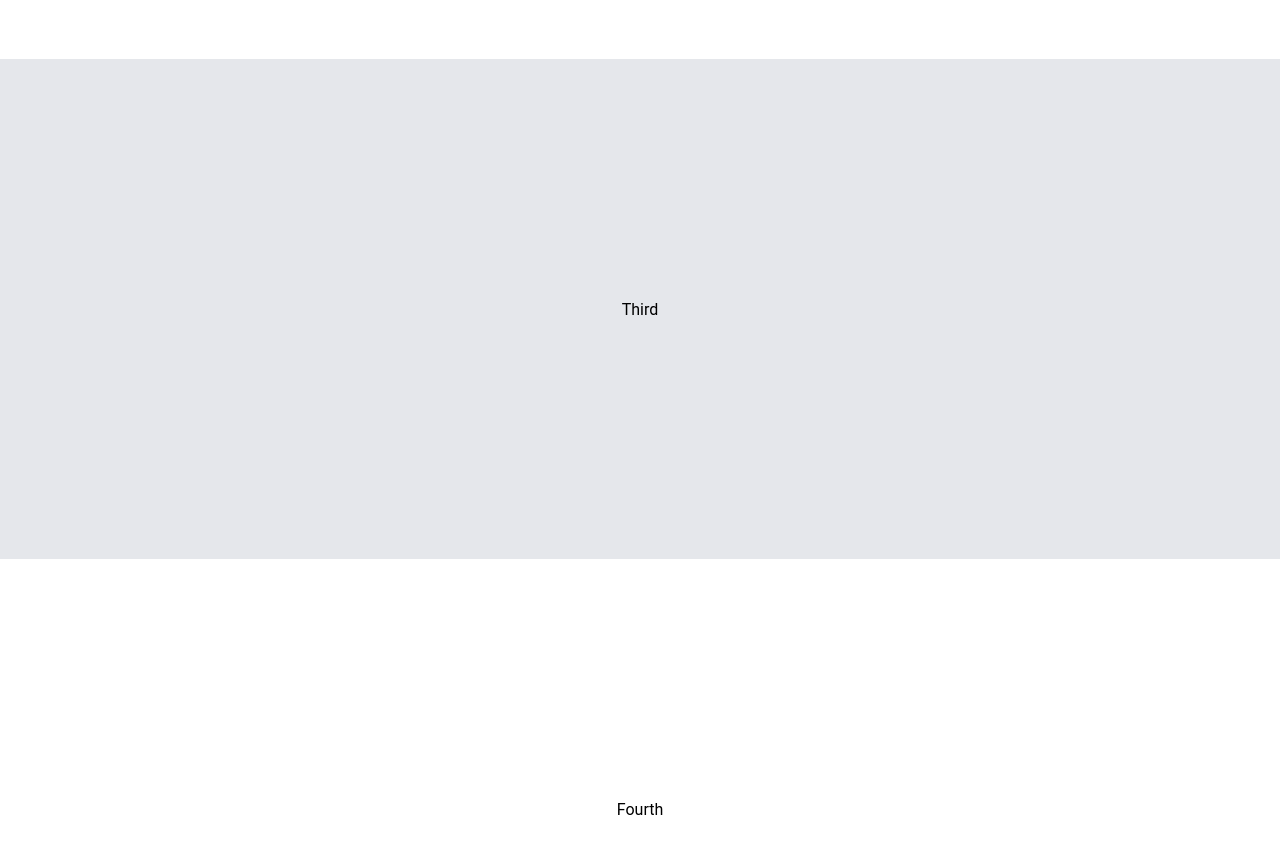
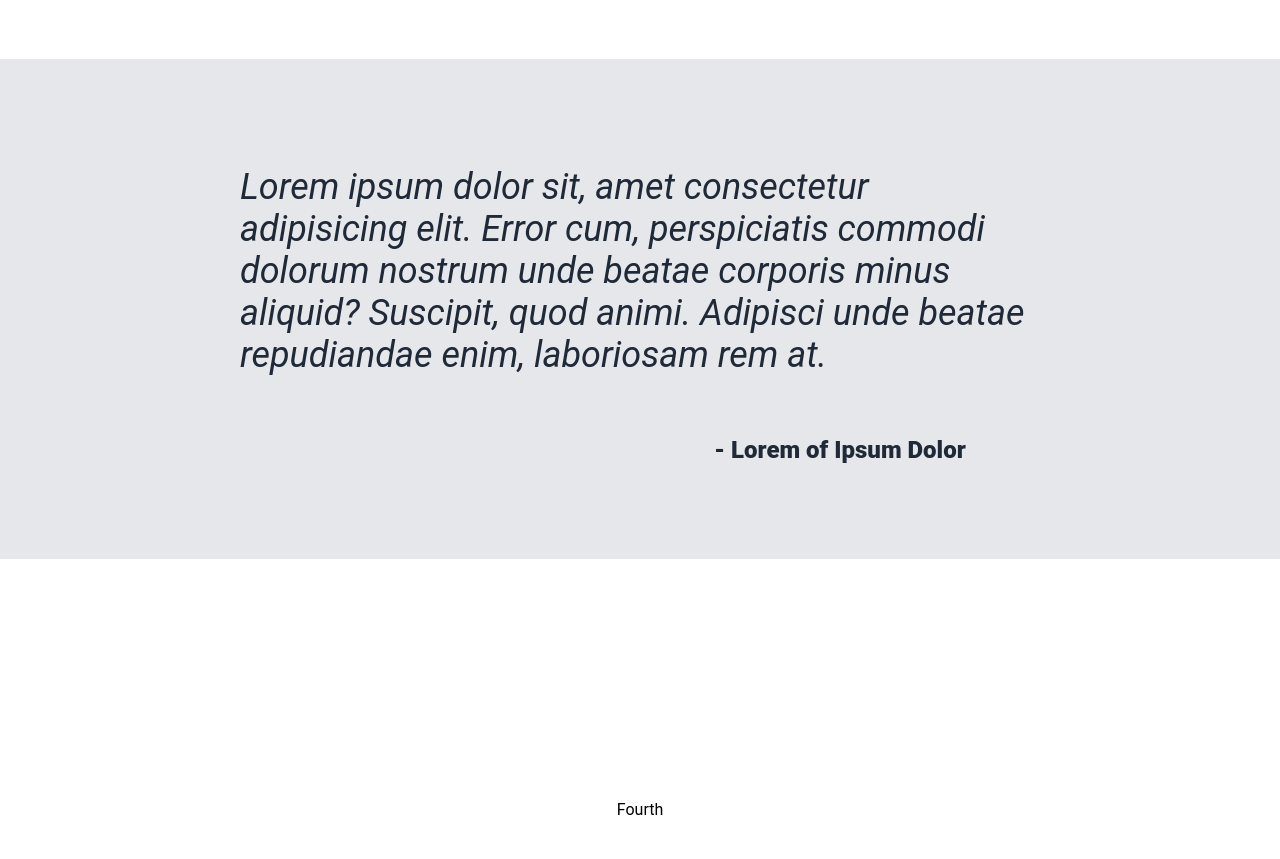
Before and after one commit to OWNN01/Landing_Page, a plain HTML site: page index.html in a window 1280 px wide. Shown: the part 1013-1872 px from the top of the page. Drawn offline with Linux system fonts and the light colour scheme.

Commit message:
Add the quote text

```diff
--- a/index.html
+++ b/index.html
@@ -62,7 +62,13 @@
             </div>
         </div>
         <div class="third-content">
-            Third
+            <p class="quote-text">Lorem ipsum dolor sit, amet consectetur adipisicing elit. Error cum, perspiciatis
+                commodi dolorum nostrum
+                unde beatae corporis minus aliquid? Suscipit, quod animi. Adipisci unde beatae repudiandae enim,
+                laboriosam rem at.</p>
+            <p class="quote-source">
+                - Lorem of Ipsum Dolor
+            </p>
         </div>
         <div class="fourth-content">
             Fourth
--- a/style.css
+++ b/style.css
@@ -44,6 +44,7 @@ body {
     display: flex;
     align-items: center;
     justify-content: center;
+    flex-direction: column;
 }
 
 .fourth-content {
@@ -144,3 +145,17 @@ ul {
     flex-direction: column;
     align-items: center;
 }
+
+.quote-text {
+    color: #1F2937;
+    font-size: 36px;
+    font-style: italic;
+    width: 800px;
+}
+
+.quote-source {
+    color: #1F2937;
+    font-size: 24px;
+    font-weight: 900;
+    margin-left: 400px;
+}
```
